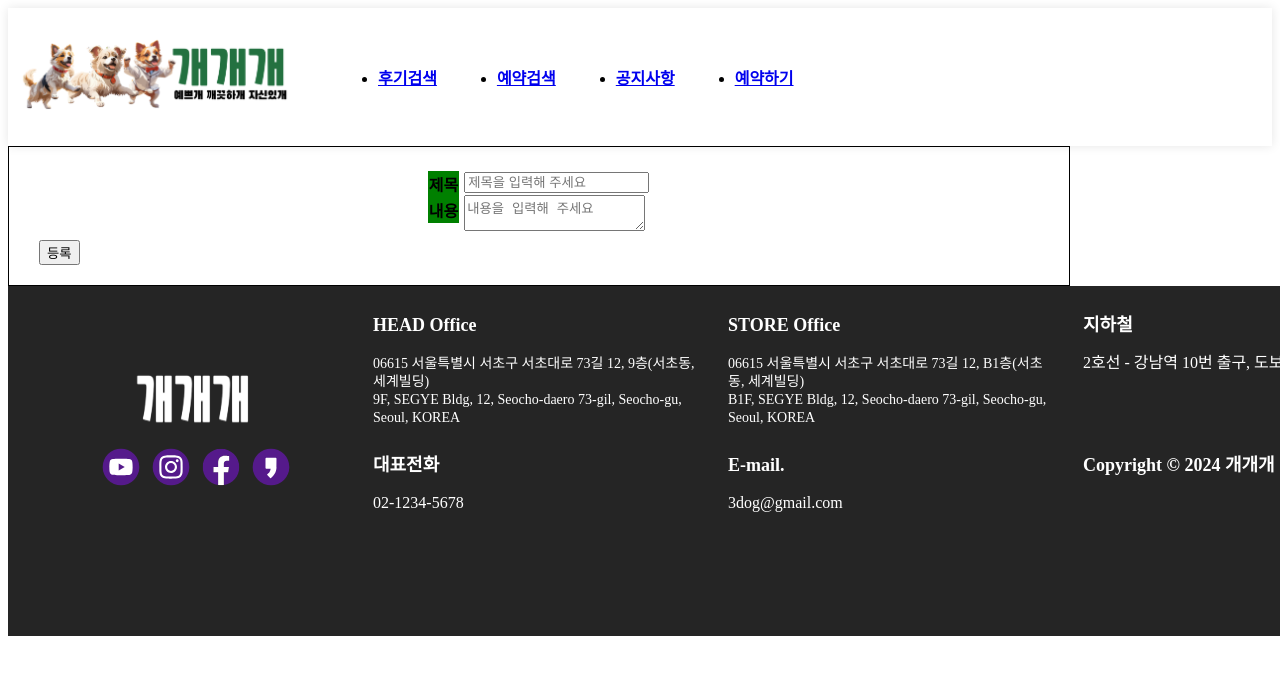
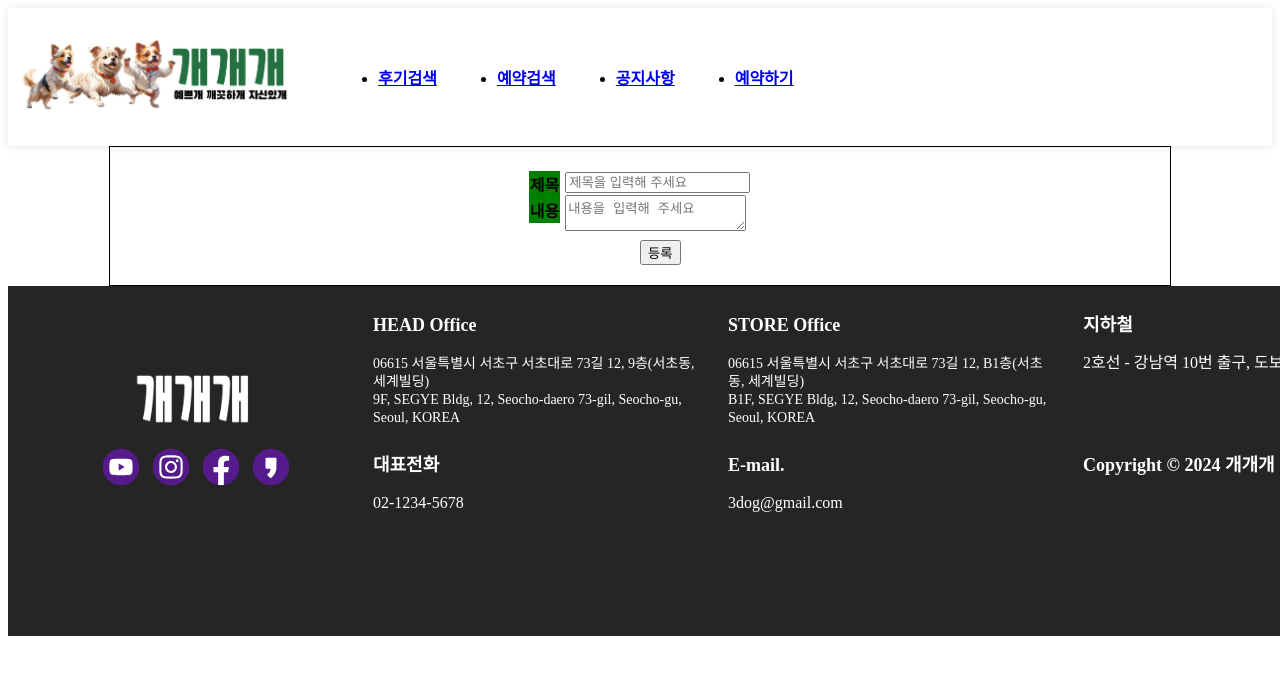
Before and after one commit to kodasom0302/vue-dogs, a Vue app: page /notice/write in a window 1280 px wide. Shown: the top 674 px of the page. Built offline with nearby package versions, Linux system fonts and the light colour scheme.

Commit message:
2024-05-23 등록 페이지 css, 기능 추가해야 됨

```diff
--- a/src/assets/css/notice/NoticeWriteView.css
+++ b/src/assets/css/notice/NoticeWriteView.css
@@ -1,6 +1,8 @@
 /* 전체 */
 #noticeWriteContentAll{
     padding: 20px 30px;
+    margin-left: auto;
+    margin-right: auto;
     width: 1000px;
     border: 1px solid black;
 }
@@ -28,3 +30,10 @@
 #noticeWriteContentAll td{
     display: block;
 }
+
+/* 등록 버튼 */
+#btnWrite{
+    margin-left: 500px;
+    text-align: center;
+    vertical-align: middle;
+}
--- a/src/views/NoticeWriteView.vue
+++ b/src/views/NoticeWriteView.vue
@@ -27,7 +27,7 @@
 
                 </table>
 
-                <button type="submit">등록</button>
+                <button id="btnWrite" type="submit">등록</button>
 
             </form>
 
```
